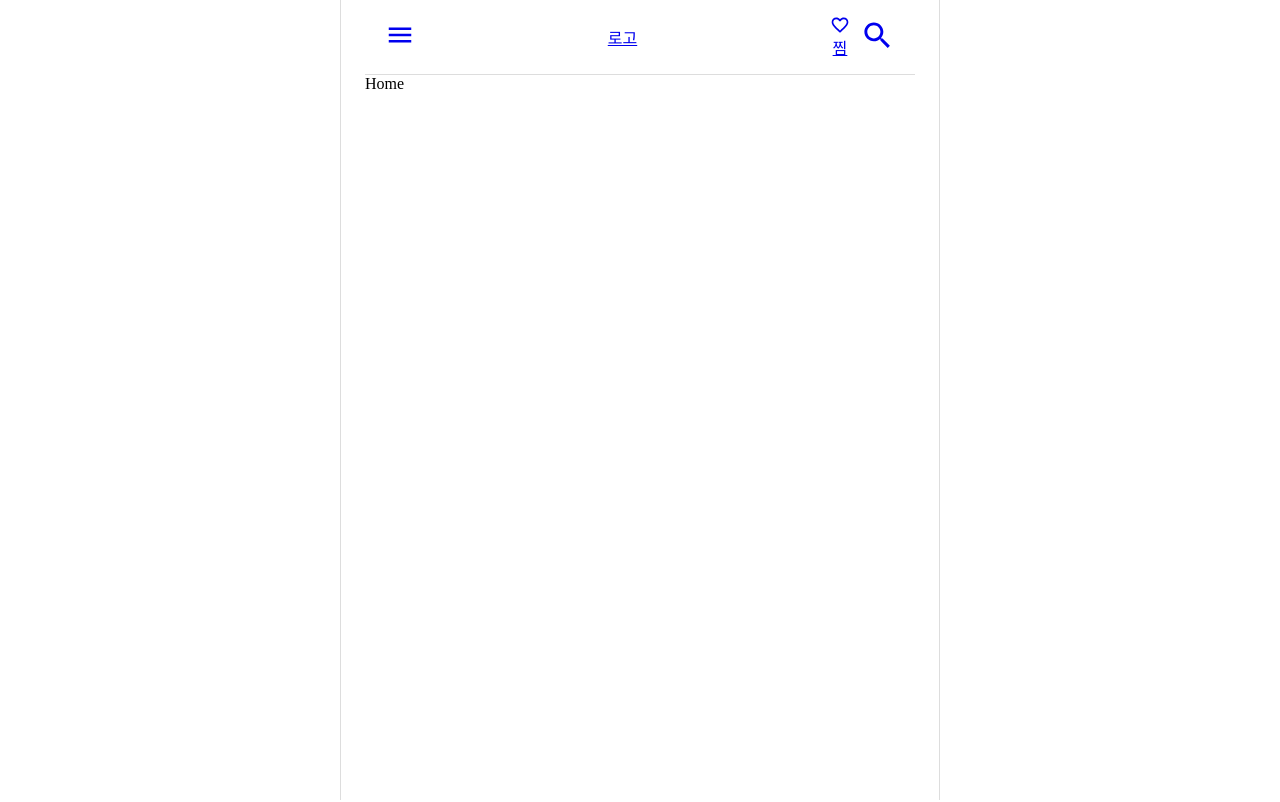
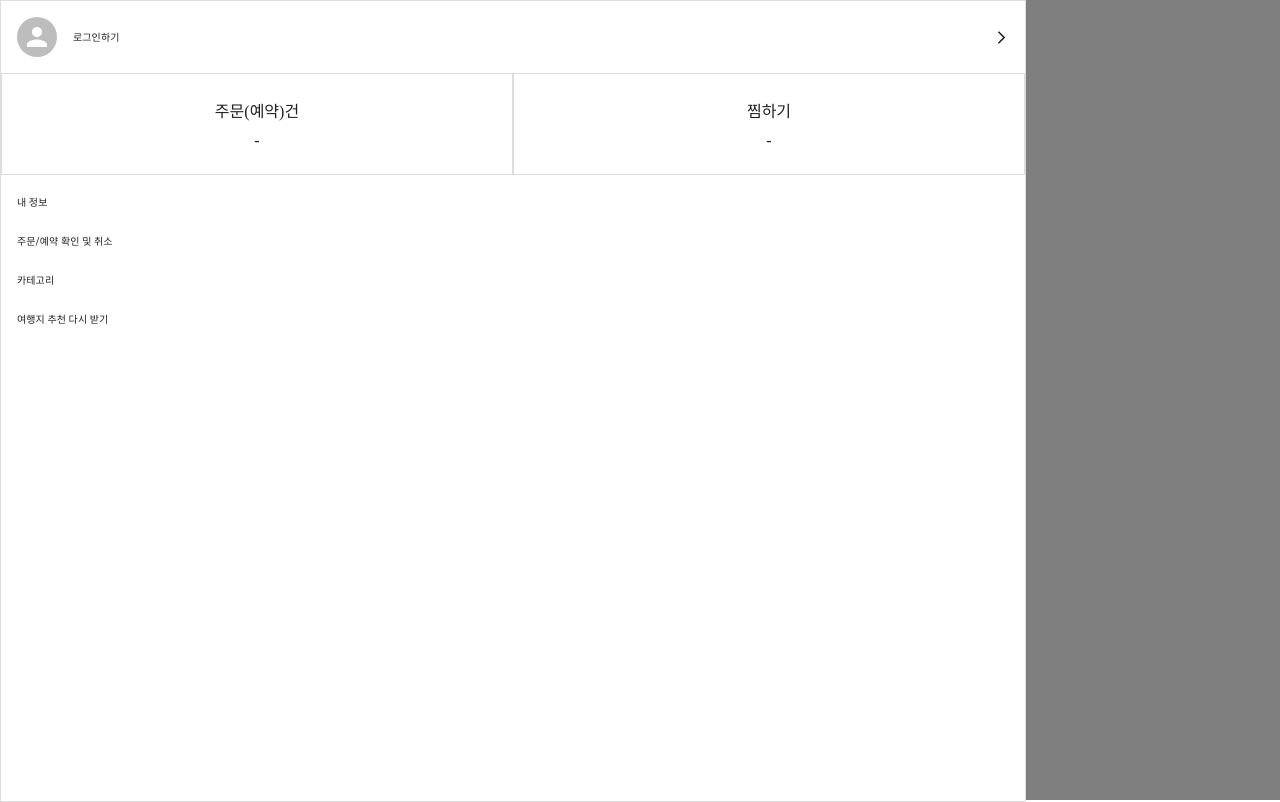
Before and after one commit to gotogether-s/gotogether-s, a Next.js app: page / in a window 1280 px wide. Both pictures are taken after a click on the link 400 px from the left and 37 px from the top of the page. Built offline with nearby package versions, Linux system fonts and the light colour scheme.

Commit message:
#12 feat: Create basic SideBar structure and Render it in Nav

```diff
--- a/components/Nav/index.tsx
+++ b/components/Nav/index.tsx
@@ -1,15 +1,15 @@
 import Link from 'next/link'
-import MenuIcon from '@mui/icons-material/Menu'
 import FavoriteBorderIcon from '@mui/icons-material/FavoriteBorder'
 import SearchIcon from '@mui/icons-material/Search'
 import style from './Nav.module.scss'
+import SideBar from '../SideBar'
 
 const Nav = () => {
   return (
     <nav className={style.nav}>
       <Link href="#">
         <a>
-          <MenuIcon sx={{ fontSize: 30 }} />
+          <SideBar />
         </a>
       </Link>
       <Link href="/">
--- a/components/SideBar/SideBar.module.scss
+++ b/components/SideBar/SideBar.module.scss
@@ -0,0 +1,13 @@
+.box-wrapper {
+  display: flex;
+  .status-box {
+    border: 1px solid #ddd;
+    width: 50%;
+    height: 10rem;
+    display: flex;
+    flex-direction: column;
+    align-items: center;
+    justify-content: center;
+    gap: 1rem;
+  }
+}
--- a/components/SideBar/index.tsx
+++ b/components/SideBar/index.tsx
@@ -1,7 +1,89 @@
+import { useState } from 'react'
+import Box from '@mui/material/Box'
+import List from '@mui/material/List'
+import ListItem from '@mui/material/ListItem'
+import ListItemAvatar from '@mui/material/ListItemAvatar'
+import Avatar from '@mui/material/Avatar'
+import ArrowForwardIosIcon from '@mui/icons-material/ArrowForwardIos'
+import ListItemButton from '@mui/material/ListItemButton'
+import ListItemText from '@mui/material/ListItemText'
+import MenuIcon from '@mui/icons-material/Menu'
+import Drawer from '@mui/material/Drawer'
+import Backdrop from '@mui/material/Backdrop'
+import { MENU_LIST } from '../../data/menu'
 import style from './SideBar.module.scss'
 
 const SideBar = () => {
-  return <>SideBar</>
+  const [open, setOpen] = useState(false)
+
+  const clickSideBarMenuIcon = () => {
+    setOpen(!open)
+  }
+
+  const list = () => (
+    <Box role="presentation">
+      <List>
+        <ListItem>
+          <ListItemAvatar>
+            <Avatar />
+          </ListItemAvatar>
+          <ListItemText primary="로그인하기" />
+          <ArrowForwardIosIcon />
+        </ListItem>
+      </List>
+      <div className={style['box-wrapper']}>
+        <Box className={style['status-box']}>
+          <div>주문(예약)건</div>
+          <div>-</div>
+        </Box>
+        <Box className={style['status-box']}>
+          <div>찜하기</div>
+          <div>-</div>
+        </Box>
+      </div>
+      <List>
+        {[
+          '내 정보',
+          '주문/예약 확인 및 취소',
+          '카테고리',
+          '여행지 추천 다시 받기',
+        ].map((menu, index) => (
+          <ListItem key={index} disablePadding>
+            <ListItemButton>
+              <ListItemText primary={menu} />
+            </ListItemButton>
+          </ListItem>
+        ))}
+      </List>
+    </Box>
+  )
+
+  return (
+    <>
+      <MenuIcon sx={{ fontSize: 30 }} onClick={clickSideBarMenuIcon} />
+      <Drawer
+        PaperProps={{
+          sx: {
+            width: '80%',
+            position: 'absolute',
+            height: '100%',
+            border: '1px solid #ddd',
+            transition: 'none !important',
+          },
+        }}
+        variant="persistent"
+        anchor="left"
+        open={open}
+      >
+        {list()}
+      </Drawer>
+      <Backdrop
+        open={open}
+        onClick={clickSideBarMenuIcon}
+        sx={{ position: 'absolute' }}
+      />
+    </>
+  )
 }
 
 export default SideBar
```
